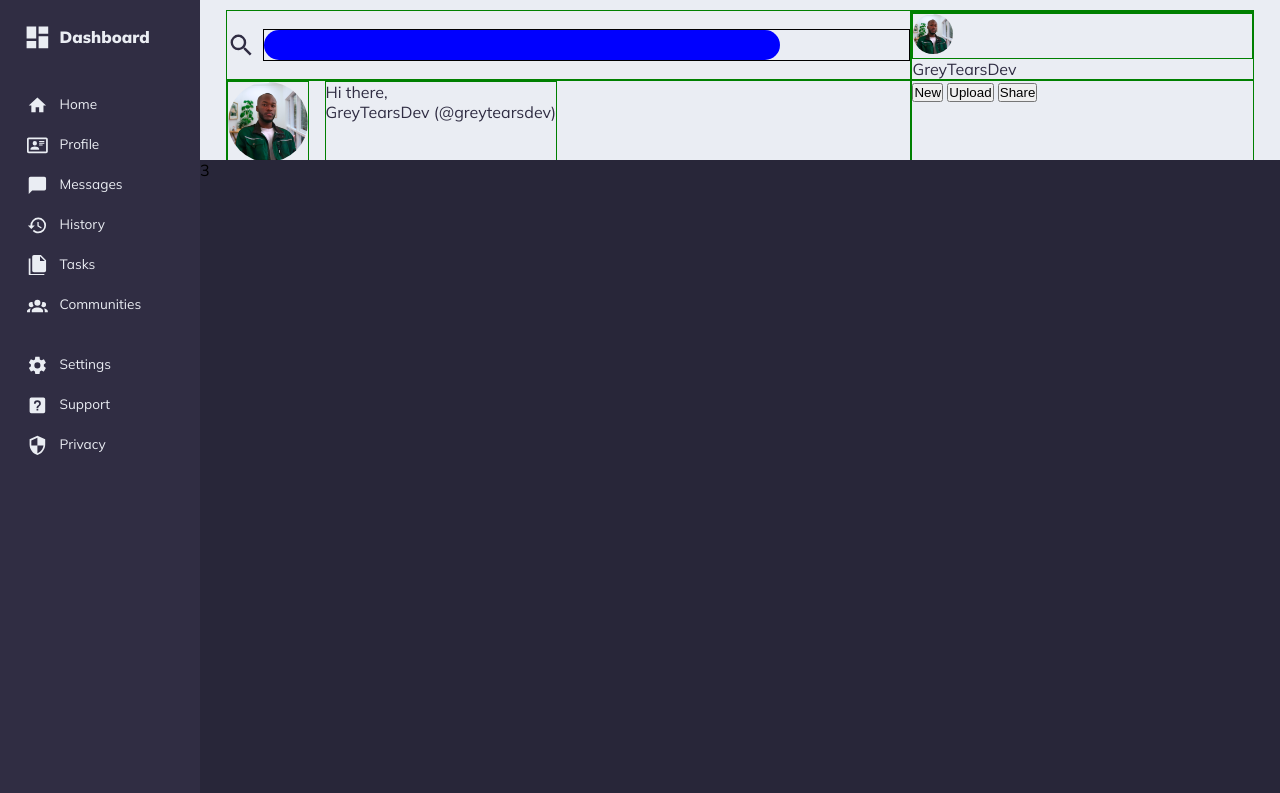
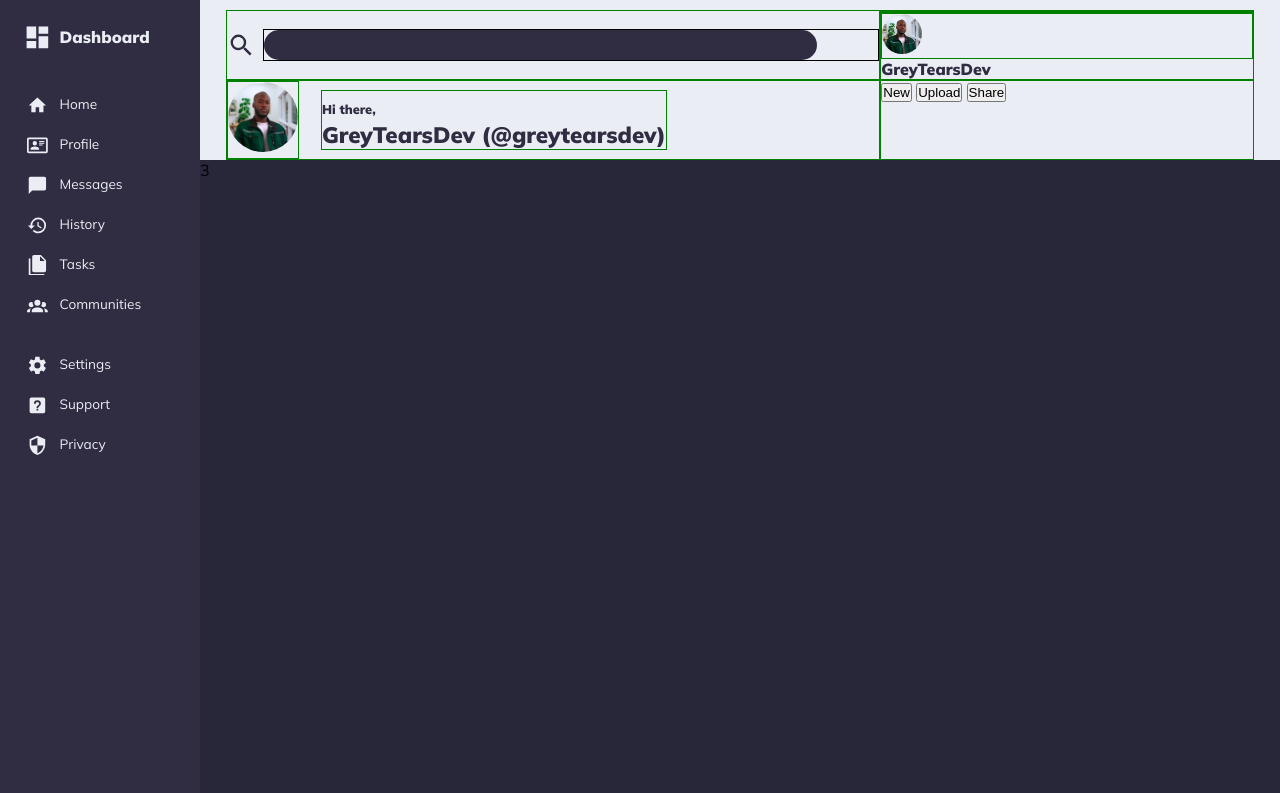
Before and after one commit to GreyTearsDev/admin-dashboard, a plain HTML site: page index.html in a window 1280 px wide. Drawn offline with Linux system fonts and the light colour scheme.

Commit message:
Change the appearance of the search bar
gets a green border when focused

```diff
--- a/index.html
+++ b/index.html
@@ -39,7 +39,7 @@
           <div class="profile-picture" id="large">
             <img src="./images/user-profile-picture.png" />
           </div>
-          <div class="user-info">
+          <div>
             <p>
               <span>Hi there,</span><br />
               GreyTearsDev (@greytearsdev)
--- a/style.css
+++ b/style.css
@@ -79,7 +79,7 @@ header {
   background-color: var(--main-color);
   grid-column: 2 / 3;
   display: grid;
-  grid-template-columns: 2fr 1fr;
+  grid-template-columns: 1.75fr 1fr;
   grid-template-rows: 1fr 1fr;
   color: var(--secondary-color);
   padding: 10px 2vw;
@@ -91,11 +91,19 @@ header div {
 
 input[type="search"] {
   appearance: none;
-  background-color: blue;
+  background-color: var(--secondary-color);
   border: none;
-  min-width: 80%;
+  min-width: 90%;
   height: 30px;
   border-radius: 20px;
+  color: var(--main-color);
+  padding: 0.7em;
+}
+
+input[type="search"]:focus {
+  background-color: var(--secondary-accent-color);
+  outline: none;
+  border: 2px solid var(--accent-color);
 }
 
 .bar-container {
@@ -122,12 +130,24 @@ header img {
 }
 
 #large > img {
-  max-width: 80px;
+  max-width: 70px;
 }
 
 .user-info-container {
   display: flex;
   gap: 1em;
+  color: var(--secondary-color);
+  font-weight: bold;
+  font-size: 1.4rem;
+  align-items: center;
+}
+
+.user-info-container span {
+  font-size: 0.8rem;
+}
+
+.icons-container {
+  font-weight: bold;
 }
 
 /*===============HEADER END=================*/
```
